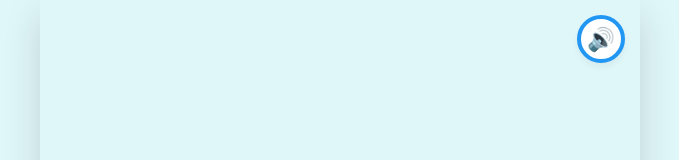
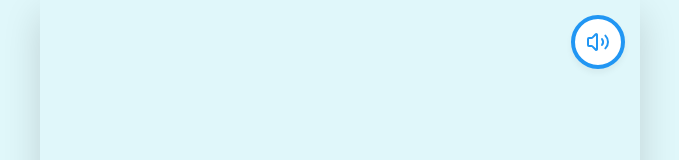
Before and after one commit to ninpeng/poly, a React (Vite) app: page / in a window 1280 px wide. Shown: the top 160 px of the page, without its empty margins (300-979 px from the left). Built offline with nearby package versions, Linux system fonts and the light colour scheme.

Commit message:
style: replace sound toggle emojis with lucide icons

```diff
--- a/package.json
+++ b/package.json
@@ -11,6 +11,7 @@
   },
   "dependencies": {
     "canvas-confetti": "^1.9.4",
+    "lucide-react": "^0.575.0",
     "react": "^19.2.0",
     "react-dom": "^19.2.0"
   },
--- a/src/App.tsx
+++ b/src/App.tsx
@@ -1,4 +1,5 @@
 import confetti from 'canvas-confetti';
+import { Volume2, VolumeX } from 'lucide-react';
 import { useEffect, useState } from 'react';
 import { playPopSound, playTadaSound, resumeAudio, setMuted } from './sounds';
 
@@ -31,7 +32,11 @@ const SoundToggle = () => {
 
   return (
     <button className="sound-toggle" onClick={toggle} title="소리 켜기/끄기">
-      {muted ? '🔇' : '🔊'}
+      {muted ? (
+        <VolumeX size={24} color="var(--color-poli-blue)" />
+      ) : (
+        <Volume2 size={24} color="var(--color-poli-blue)" />
+      )}
     </button>
   );
 };
--- a/src/index.css
+++ b/src/index.css
@@ -102,15 +102,15 @@ body {
   position: absolute;
   top: 15px;
   right: 15px;
-  width: 48px;
-  height: 48px;
+  width: 54px;
+  height: 54px;
   border-radius: 50%;
   background: white;
   border: 4px solid var(--color-poli-blue);
-  font-size: 1.4rem;
   display: flex;
   align-items: center;
   justify-content: center;
+  padding: 0;
   cursor: pointer;
   box-shadow: var(--shadow-sm);
   z-index: 10000;
```
Also changed, not shown: 1 other file (tests, documents, lock files or other folders).
